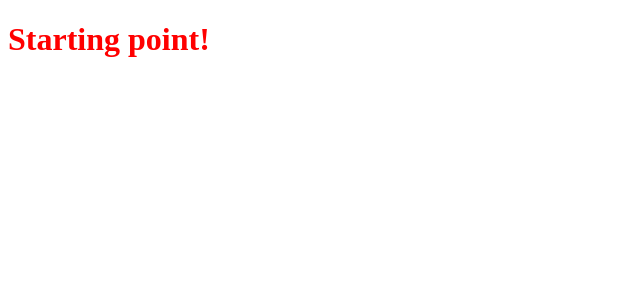
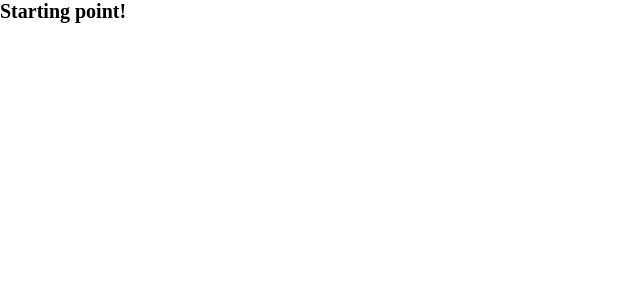
Before and after one commit to helter88/React-Your-News, a React app: page / in a window 1280 px wide. Shown: the top 300 px of the page, without its empty margins (0-640 px from the left). Built offline with nearby package versions, Linux system fonts and the light colour scheme.

Commit message:
reset default page style

```diff
--- a/src/styles/styles.scss
+++ b/src/styles/styles.scss
@@ -1,3 +1,9 @@
 * {
-	color: red;
+	margin: 0;
+	padding: 0;
+	box-sizing: border-box;
+	font-size: 62.5%;
 }
+h1 {
+	font-size: 2rem;
+}
```
